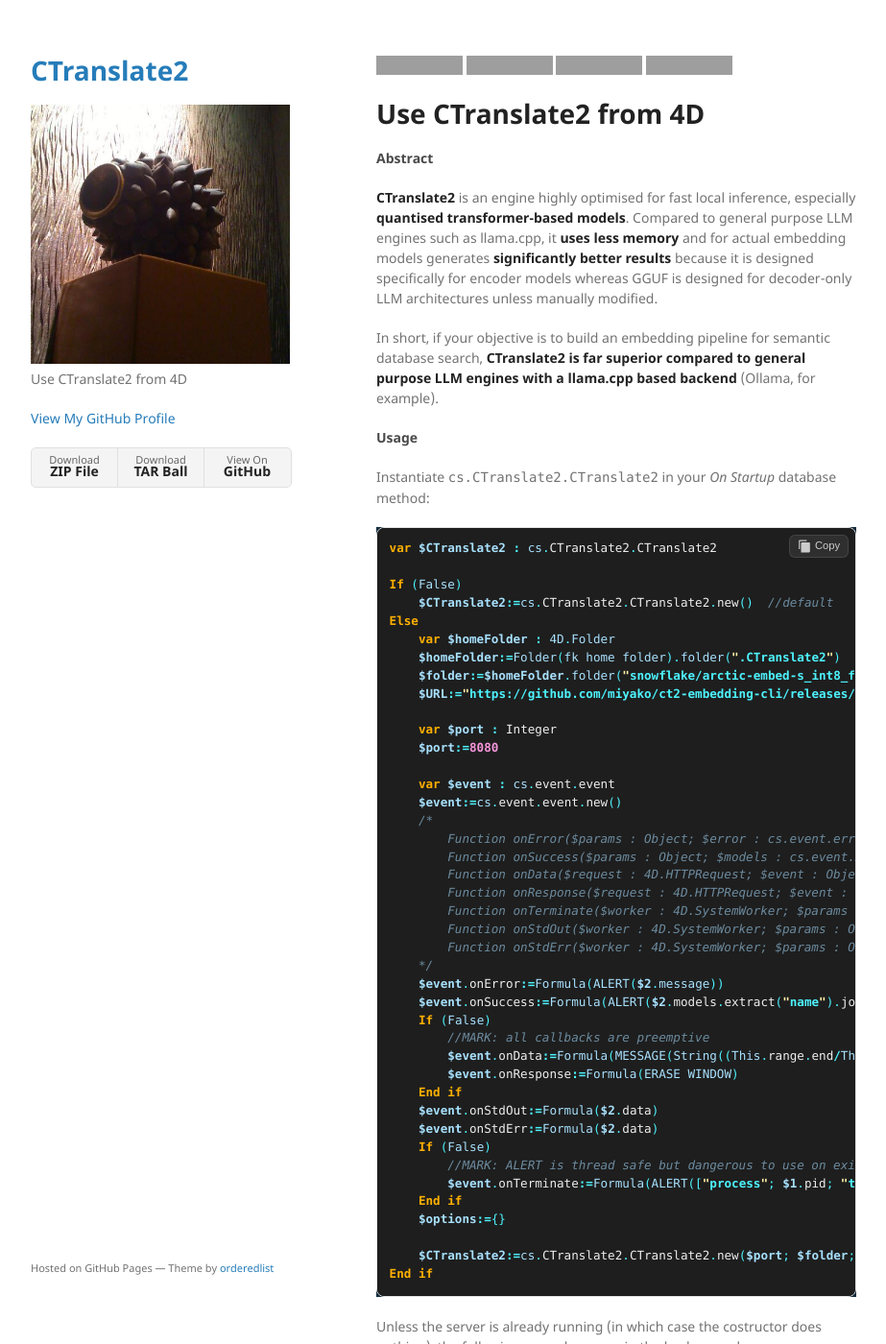
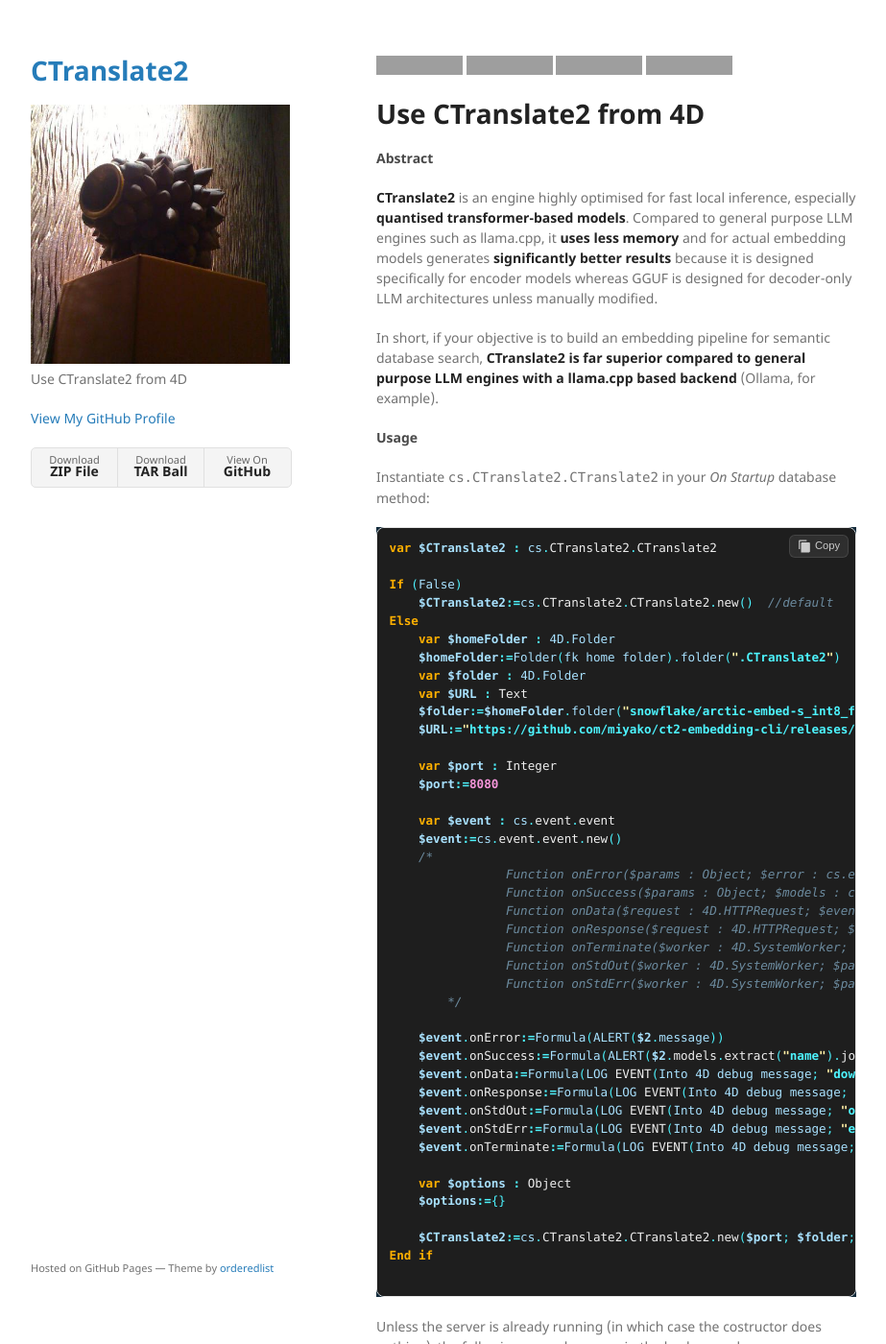
Before and after one commit to miyako/CTranslate2, a Jekyll site: the page built from index.md, in a window 1280 px wide and 1400 px high. Shown: the whole window at 96% size, without its empty margins (178-1101 px from the left). Built offline with Jekyll 4.4.1, drawn with Linux system fonts in a browser that asks for light colours; grey boxes are pictures that could not be loaded.

Commit message:
fix event example

````diff
--- a/index.md
+++ b/index.md
@@ -27,6 +27,8 @@
 Else
     var $homeFolder : 4D.Folder
     $homeFolder:=Folder(fk home folder).folder(".CTranslate2")
+    var $folder : 4D.Folder
+    var $URL : Text
     $folder:=$homeFolder.folder("snowflake/arctic-embed-s_int8_float16")
     $URL:="https://github.com/miyako/ct2-embedding-cli/releases/download/models/snowflake-arctic-embed-s_int8_float16.zip"
 
@@ -36,31 +38,29 @@
     var $event : cs.event.event
     $event:=cs.event.event.new()
     /*
-        Function onError($params : Object; $error : cs.event.error)
-        Function onSuccess($params : Object; $models : cs.event.models)
-        Function onData($request : 4D.HTTPRequest; $event : Object)
-        Function onResponse($request : 4D.HTTPRequest; $event : Object)
-        Function onTerminate($worker : 4D.SystemWorker; $params : Object)
-        Function onStdOut($worker : 4D.SystemWorker; $params : Object)
-        Function onStdErr($worker : 4D.SystemWorker; $params : Object)
-    */
+                Function onError($params : Object; $error : cs.event.error)
+                Function onSuccess($params : Object; $models : cs.event.models)
+                Function onData($request : 4D.HTTPRequest; $event : Object)
+                Function onResponse($request : 4D.HTTPRequest; $event : Object)
+                Function onTerminate($worker : 4D.SystemWorker; $params : Object)
+                Function onStdOut($worker : 4D.SystemWorker; $params : Object)
+                Function onStdErr($worker : 4D.SystemWorker; $params : Object)
+        */
+
     $event.onError:=Formula(ALERT($2.message))
     $event.onSuccess:=Formula(ALERT($2.models.extract("name").join(",")+" loaded!"))
-    If (False)
-        //MARK: all callbacks are preemptive
-        $event.onData:=Formula(MESSAGE(String((This.range.end/This.range.length)*100; "###.00%")))
-        $event.onResponse:=Formula(ERASE WINDOW)
-    End if
-    $event.onStdOut:=Formula($2.data)
-    $event.onStdErr:=Formula($2.data)
-    If (False)
-        //MARK: ALERT is thread safe but dangerous to use on exit...
-        $event.onTerminate:=Formula(ALERT(["process"; $1.pid; "terminated!"].join(" ")))
-    End if
+    $event.onData:=Formula(LOG EVENT(Into 4D debug message; "download:"+String((This.range.end/This.range.length)*100; "###.00%")))
+    $event.onResponse:=Formula(LOG EVENT(Into 4D debug message; "download complete"))
+    $event.onStdOut:=Formula(LOG EVENT(Into 4D debug message; "out:"+$2.data))
+    $event.onStdErr:=Formula(LOG EVENT(Into 4D debug message; "err:"+$2.data))
+    $event.onTerminate:=Formula(LOG EVENT(Into 4D debug message; (["process"; $1.pid; "terminated!"].join(" "))))
+
+    var $options : Object
     $options:={}
 
     $CTranslate2:=cs.CTranslate2.CTranslate2.new($port; $folder; $URL; $options; $event)
 End if
+
 ```
 
 Unless the server is already running (in which case the costructor does nothing), the following procedure runs in the background:
````
Also changed, not shown: 1 other file.
